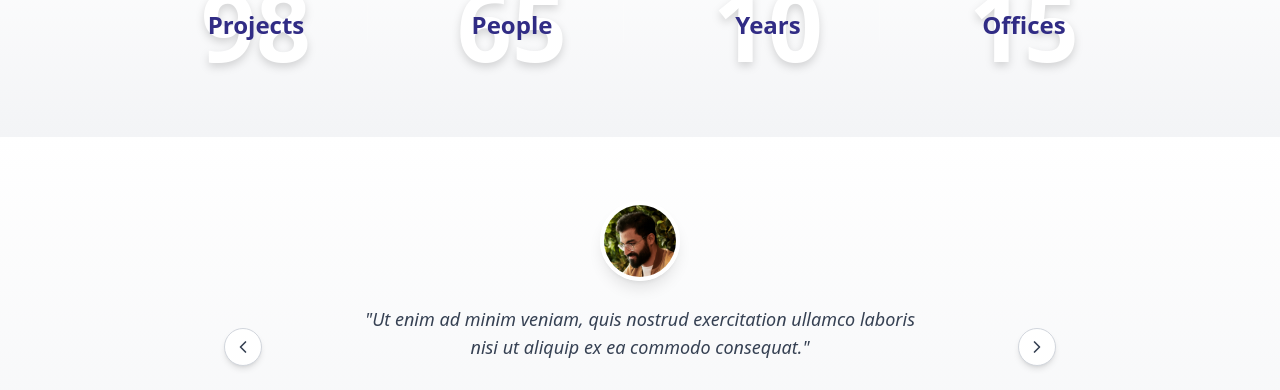
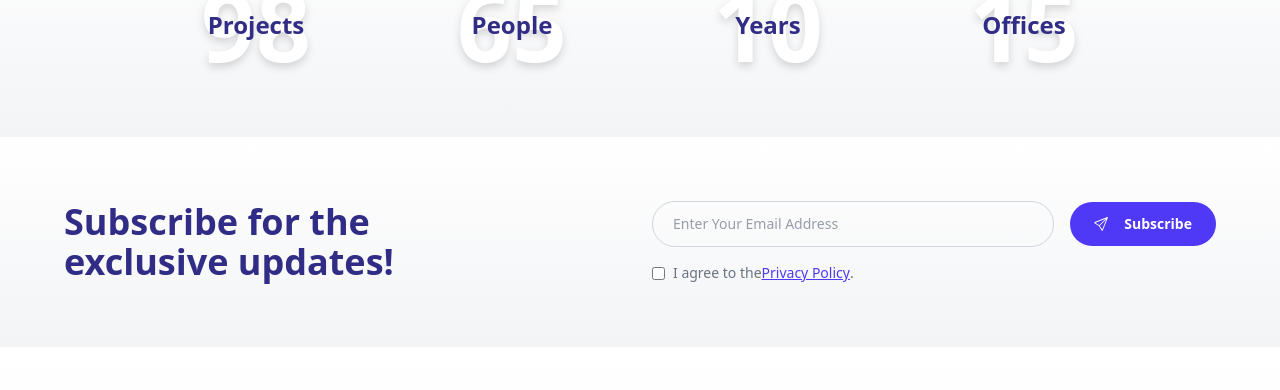
Before and after one commit to Wunderkind23/smartseq, a React (Vite) app: page / in a window 1280 px wide. Shown: the part 1349-1739 px from the top of the page. Built offline with nearby package versions, Linux system fonts and the light colour scheme.

Commit message:
added new feature

```diff
--- a/src/App.tsx
+++ b/src/App.tsx
@@ -4,6 +4,7 @@ import Latestarticle from './components/Latestarticle'
 import TestimonialSlider from './components/TestimonialSlide'
 import CounterSection from './components/CountSection'
 import BusinessIntro from './components/BusinessIntro'
+import SubscribeSection from './components/SubscribeSection'
 
 // type Props = {}
 
@@ -13,6 +14,7 @@ const App = () => {
       <Heropage/>
       <BusinessIntro/>
       <CounterSection/>
+      <SubscribeSection/>
       <TestimonialSlider/>
       <Latestarticle/>
       <Footer/>
--- /dev/null
+++ b/src/components/SubscribeSection.tsx
@@ -0,0 +1,43 @@
+import { BsSend } from "react-icons/bs";
+
+
+const SubscribeSection = () => {
+  return (
+    <section className="bg-gradient-to-b from-white to-gray-100 py-16 px-4">
+      <div className="max-w-6xl mx-auto grid grid-cols-1 md:grid-cols-2 items-center gap-6">
+        {/* Left Text */}
+        <h2 className="text-3xl md:text-4xl font-bold text-indigo-900">
+          Subscribe for the <br /> exclusive updates!
+        </h2>
+
+        {/* Right Form */}
+        <form className="w-full">
+          <div className="flex flex-col space-y-4">
+            <div className="flex flex-col sm:flex-row items-stretch sm:items-center w-full">
+              <input
+                type="email"
+                placeholder="Enter Your Email Address"
+                className="flex-1 rounded-full py-3 px-5 text-sm text-gray-700 border border-gray-300 focus:outline-none focus:ring-2 focus:ring-indigo-500"
+              />
+              <button
+                type="submit"
+                className="mt-4 sm:mt-0 sm:ml-4 inline-flex gap-4 items-center justify-center bg-indigo-600 hover:bg-indigo-700 text-white text-sm font-semibold rounded-full px-6 py-3 transition-all"
+              >
+                <BsSend />
+                Subscribe
+              </button>
+            </div>
+
+            <label className="text-sm text-gray-500 flex items-center">
+              <input type="checkbox" className="mr-2" />
+              I agree to the{' '}
+              <a href="#" className="text-indigo-600 underline">Privacy Policy</a>.
+            </label>
+          </div>
+        </form>
+      </div>
+    </section>
+  );
+};
+
+export default SubscribeSection;
```
